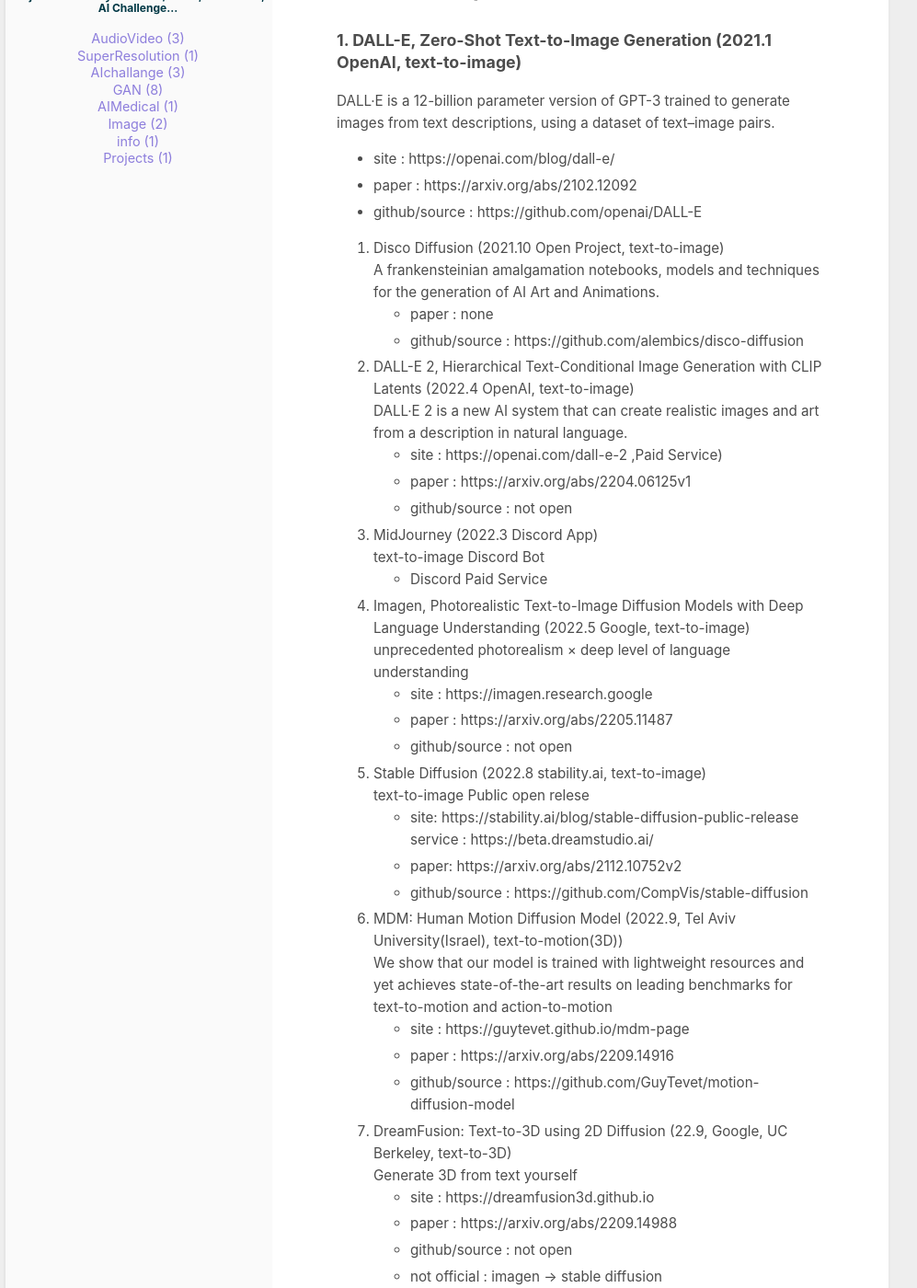
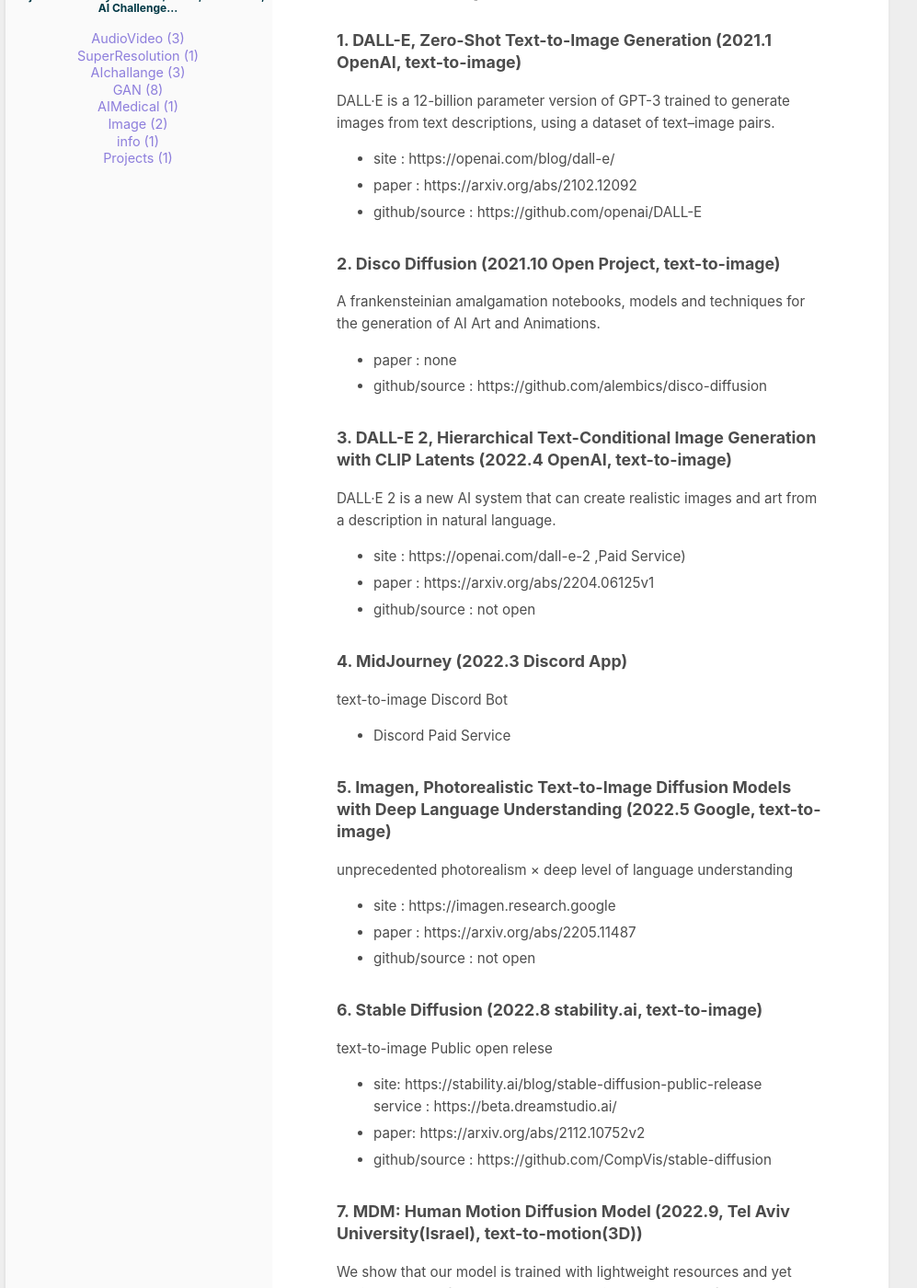
Before and after one commit to wonwizard/wonwizard.github.io, a Jekyll site: the page built from _posts/2022-10-10-txt2img_paper_model_list.md, in a window 1280 px wide and 1400 px high, scrolled down 364 px. Shown: the whole window at 92% size, without its empty margins (154-1151 px from the left). Built offline with Jekyll 4.4.1, drawn with Linux system fonts in a browser that asks for light colours; some of the changed text lies outside the part shown.

Commit message:
Update 2022-10-10-txt2img_paper_model_list.md

```diff
--- a/_posts/2022-10-10-txt2img_paper_model_list.md
+++ b/_posts/2022-10-10-txt2img_paper_model_list.md
@@ -12,41 +12,41 @@ comments: true
  - paper : https://arxiv.org/abs/2102.12092
  - github/source : https://github.com/openai/DALL-E
 
-2. Disco Diffusion (2021.10 Open Project, text-to-image)
+### 2. Disco Diffusion (2021.10 Open Project, text-to-image)
  A frankensteinian amalgamation notebooks, models and techniques for the generation of AI Art and Animations.
  - paper : none
  - github/source : https://github.com/alembics/disco-diffusion
 
-3. DALL-E 2, Hierarchical Text-Conditional Image Generation with CLIP Latents (2022.4 OpenAI, text-to-image)
+### 3. DALL-E 2, Hierarchical Text-Conditional Image Generation with CLIP Latents (2022.4 OpenAI, text-to-image)
  DALL·E 2 is a new AI system that can create realistic images and art from a description in natural language.
  - site : https://openai.com/dall-e-2  ,Paid Service)
  - paper : https://arxiv.org/abs/2204.06125v1
  - github/source : not open
 
-4. MidJourney (2022.3 Discord App)
+### 4. MidJourney (2022.3 Discord App)
  text-to-image Discord Bot
  - Discord Paid Service
 
-5. Imagen, Photorealistic Text-to-Image Diffusion Models with Deep Language Understanding (2022.5 Google, text-to-image)
+### 5. Imagen, Photorealistic Text-to-Image Diffusion Models with Deep Language Understanding (2022.5 Google, text-to-image)
  unprecedented photorealism × deep level of language understanding
  - site : https://imagen.research.google
  - paper : https://arxiv.org/abs/2205.11487
  - github/source : not open
 
-6. Stable Diffusion (2022.8 stability.ai,  text-to-image)
+### 6. Stable Diffusion (2022.8 stability.ai,  text-to-image)
  text-to-image Public open relese
  - site: https://stability.ai/blog/stable-diffusion-public-release
    service : https://beta.dreamstudio.ai/
  - paper: https://arxiv.org/abs/2112.10752v2
  - github/source : https://github.com/CompVis/stable-diffusion
 
-7. MDM: Human Motion Diffusion Model (2022.9, Tel Aviv University(Israel), text-to-motion(3D))
+### 7. MDM: Human Motion Diffusion Model (2022.9, Tel Aviv University(Israel), text-to-motion(3D))
  We show that our model is trained with lightweight resources and yet achieves state-of-the-art results on leading benchmarks for text-to-motion and action-to-motion
  - site : https://guytevet.github.io/mdm-page
  - paper : https://arxiv.org/abs/2209.14916
  - github/source :  https://github.com/GuyTevet/motion-diffusion-model
 
-8. DreamFusion: Text-to-3D using 2D Diffusion (22.9, Google, UC Berkeley, text-to-3D)
+### 8. DreamFusion: Text-to-3D using 2D Diffusion (22.9, Google, UC Berkeley, text-to-3D)
  Generate 3D from text yourself
  - site : https://dreamfusion3d.github.io
  - paper : https://arxiv.org/abs/2209.14988
@@ -55,19 +55,19 @@ comments: true
   https://github.com/ashawkey/stable-dreamfusion
   A pytorch implementation of the text-to-3D model Dreamfusion, powered by the Stable Diffusion text-to-2D model.
 
-9. Make-A-Video (22.9, Meta AI,  text-to-video)
+### 9. Make-A-Video (22.9, Meta AI,  text-to-video)
  We propose Make-A-Video -- an approach for directly translating the tremendous recent progress in Text-to-Image (T2I) generation to Text-to-Video (T2V).
  - site : https://make-a-video.github.io/
  - paper : https://arxiv.org/abs/2209.14792
  - github/source : none
 
-10. Phenaki: Variable Length Video Generation From Open Domain Textual Description (2022.10, Google, text-to-video)
+### 10. Phenaki: Variable Length Video Generation From Open Domain Textual Description (2022.10, Google, text-to-video)
  We present Phenaki, a model capable of realistic video synthesis, given a sequence of textual prompts.
  - site : https://phenaki.video/
  - paper : https://arxiv.org/abs/2210.02399
  - github/source : not open
 
-11. Imagen Video (2022.10, Google, text-to-video)
+### 11. Imagen Video (2022.10, Google, text-to-video)
  We present Imagen Video, a text-conditional video generation system based on a cascade of video diffusion models.
  - site :  https://imagen.research.google/video/
  - paper : https://arxiv.org/abs/2210.02303
```
